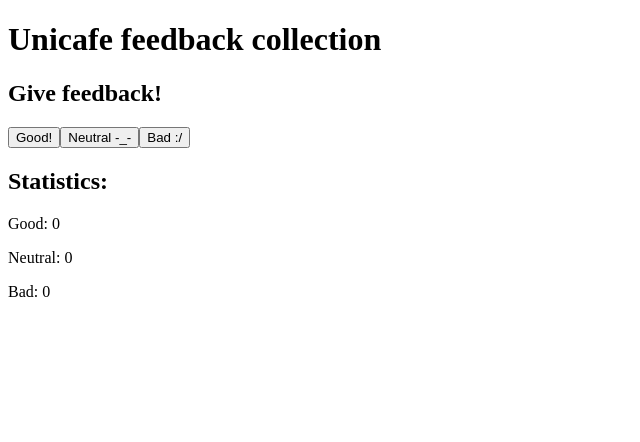
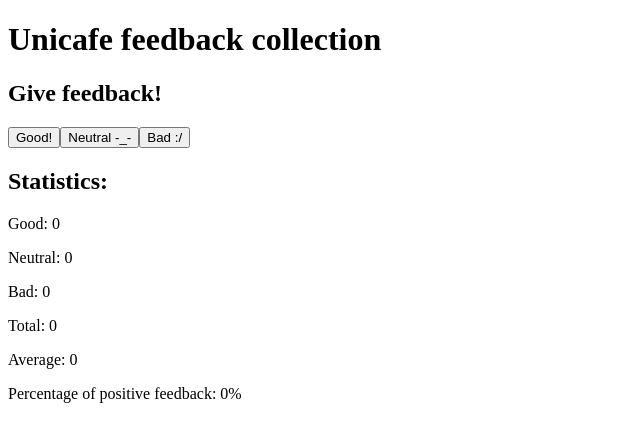
Before and after one commit to Mika7596/fullstackopen-part1, a React (Vite) app: page / in a window 1280 px wide. Shown: the top 442 px of the page, without its empty margins (0-640 px from the left). Built offline with nearby package versions, Linux system fonts and the light colour scheme.

Commit message:
Finished exercise 1.7

```diff
--- a/src/App.jsx
+++ b/src/App.jsx
@@ -17,6 +17,9 @@ function App() {
     <p>Good: {good}</p>
     <p>Neutral: {neutral}</p>
     <p>Bad: {bad}</p>
+    <p>Total: {good + bad + neutral}</p>
+    <p>Average: {(good || bad || neutral) ? (bad*-1 + good)/(good + bad + neutral) : 0}</p>
+    <p>Percentage of positive feedback: {good ? good*100/(good+bad+neutral) : 0}%</p>
     </>
   )
 }
```
